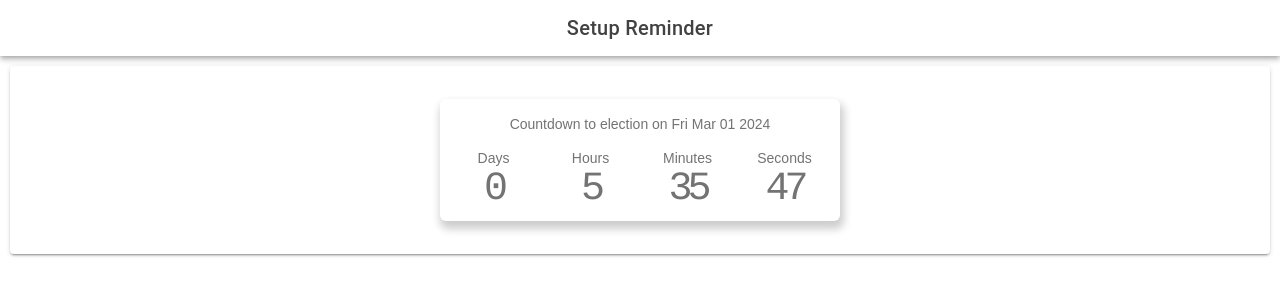
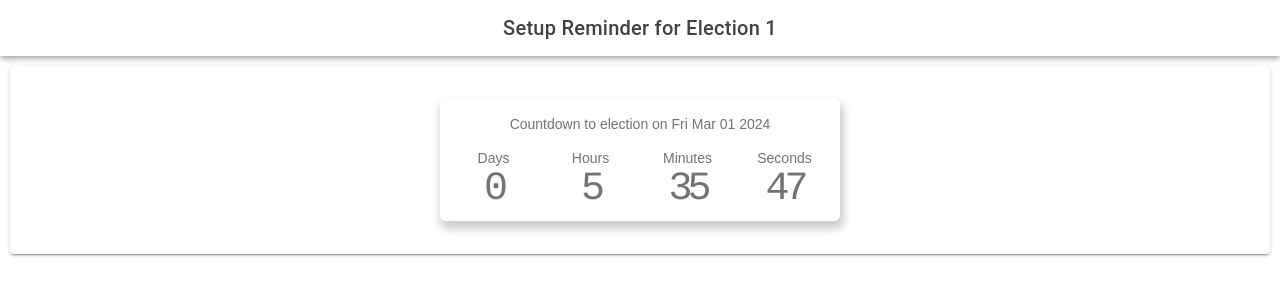
Before and after one commit to PhilipWright96/ElectionReminders, a React (Vite) app: page /setupReminder/1 in a window 1280 px wide. Shown: the top 300 px of the page. Built offline with nearby package versions, Linux system fonts and the light colour scheme.

Commit message:
Add election to setup reminder page title

```diff
--- a/src/components/SetupReminder/SetupReminder.tsx
+++ b/src/components/SetupReminder/SetupReminder.tsx
@@ -12,7 +12,7 @@ const SetupReminder: React.FC<SetupReminderPageProperties> = ({ match }) => {
             <IonHeader>
                 <IonToolbar>
                     <div className='row text-center'>
-                        <IonTitle>Setup Reminder</IonTitle>
+                        <IonTitle>Setup Reminder for Election {match.params.electionName}</IonTitle>
                     </div>
                 </IonToolbar>
             </IonHeader>
```
